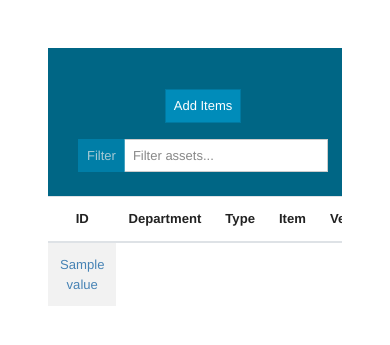
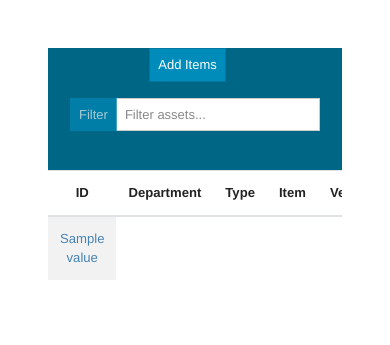
Before and after one commit to Kazbags/kit, a Python web app: template templates/index.html in a window 390 px wide. Shown: the part 76-421 px from the top of the page. Run offline with Jinja, Linux system fonts and the light colour scheme; the template is opened without the code that fills it: most values are stand-ins (such as "Sample title", 1, 10 or a date in 2020); some libraries are stand-ins or nearby versions.

Commit message:
pushing to heroku

```diff
--- a/static/styles.css
+++ b/static/styles.css
@@ -108,10 +108,10 @@ main .form-image
         width: 600px;
     }
     .col {
-        display: inline-block;
+        display: inline;
     }
     .row {
-          display: inline-block;
+          display: inline;
     }
 }
 .table table-striped
```
